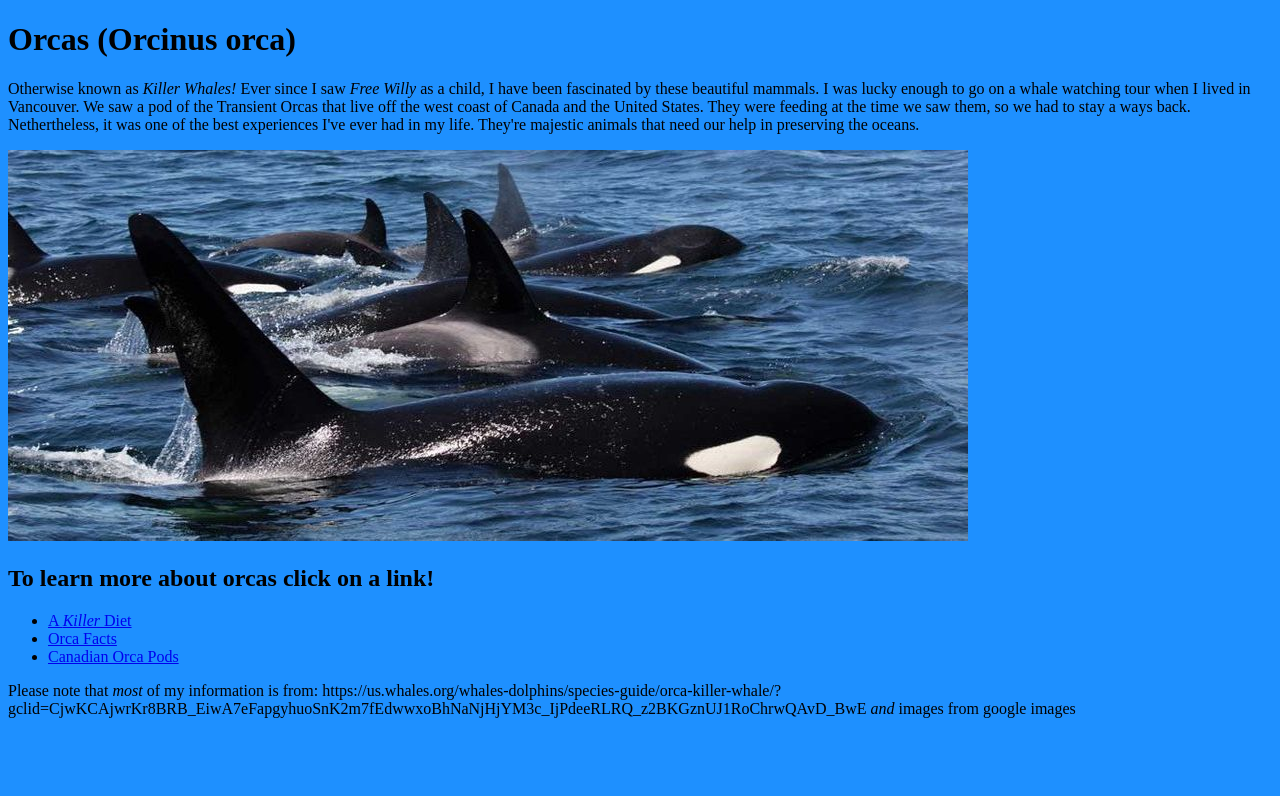
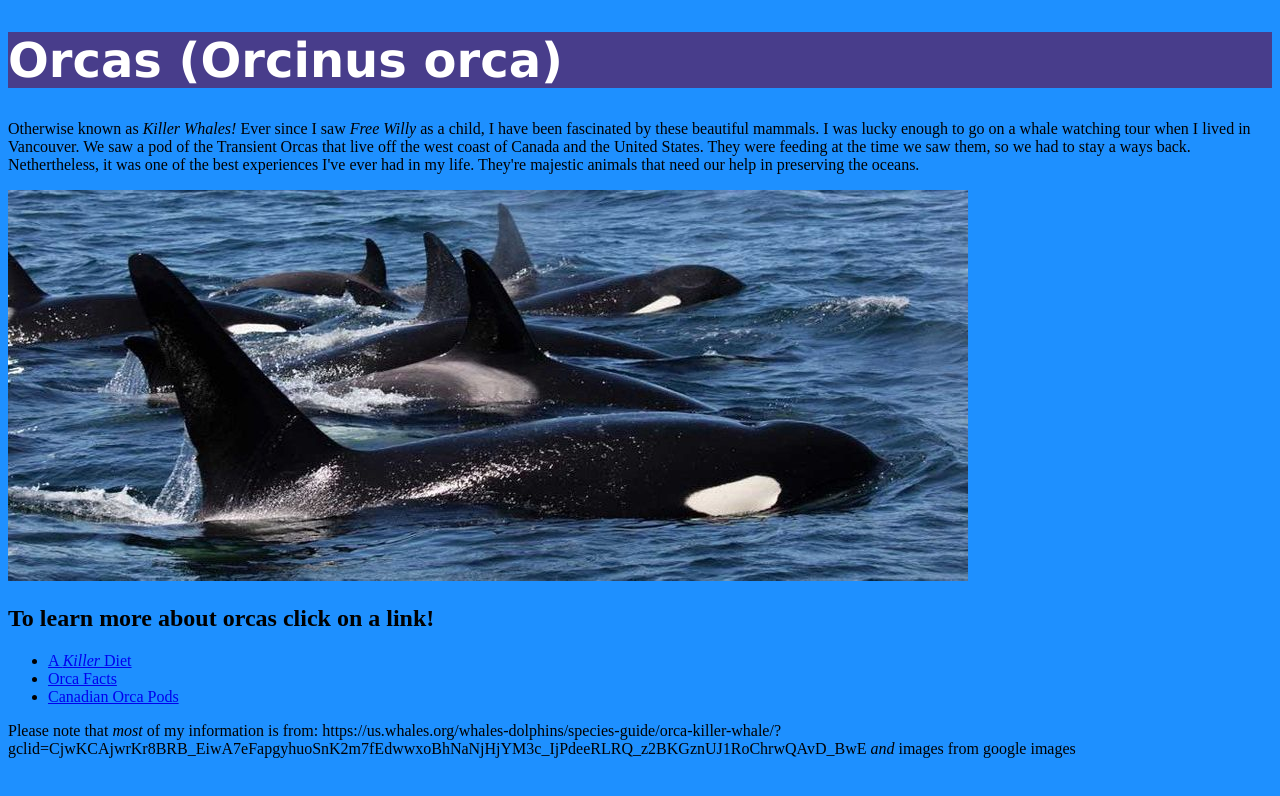
Before and after one commit to kwasylen/kwasylen.github.io, a plain HTML site: page index.html in a window 1280 px wide. Drawn offline with Linux system fonts and the light colour scheme.

Commit message:
Update index.html

```diff
--- a/index.html
+++ b/index.html
@@ -2,11 +2,12 @@
 <html lang="en>
 <head>
       <title>Cmpt 104</title>
+      <link rel= "stylesheet" href="kdubstyle.css">
 </head>
 
 <body style="background-color:DodgerBlue;">
 
-<h1 link rel= " stylesheet" href="kdubstyle.css"><strong>Orcas (Orcinus orca)</strong></h1>
+<h1><strong>Orcas (Orcinus orca)</strong></h1>
 
   <p>Otherwise known as <em>Killer Whales!</em>
                      Ever since I saw <em>Free Willy</em> as a child, I have been fascinated by these beautiful mammals.
```
